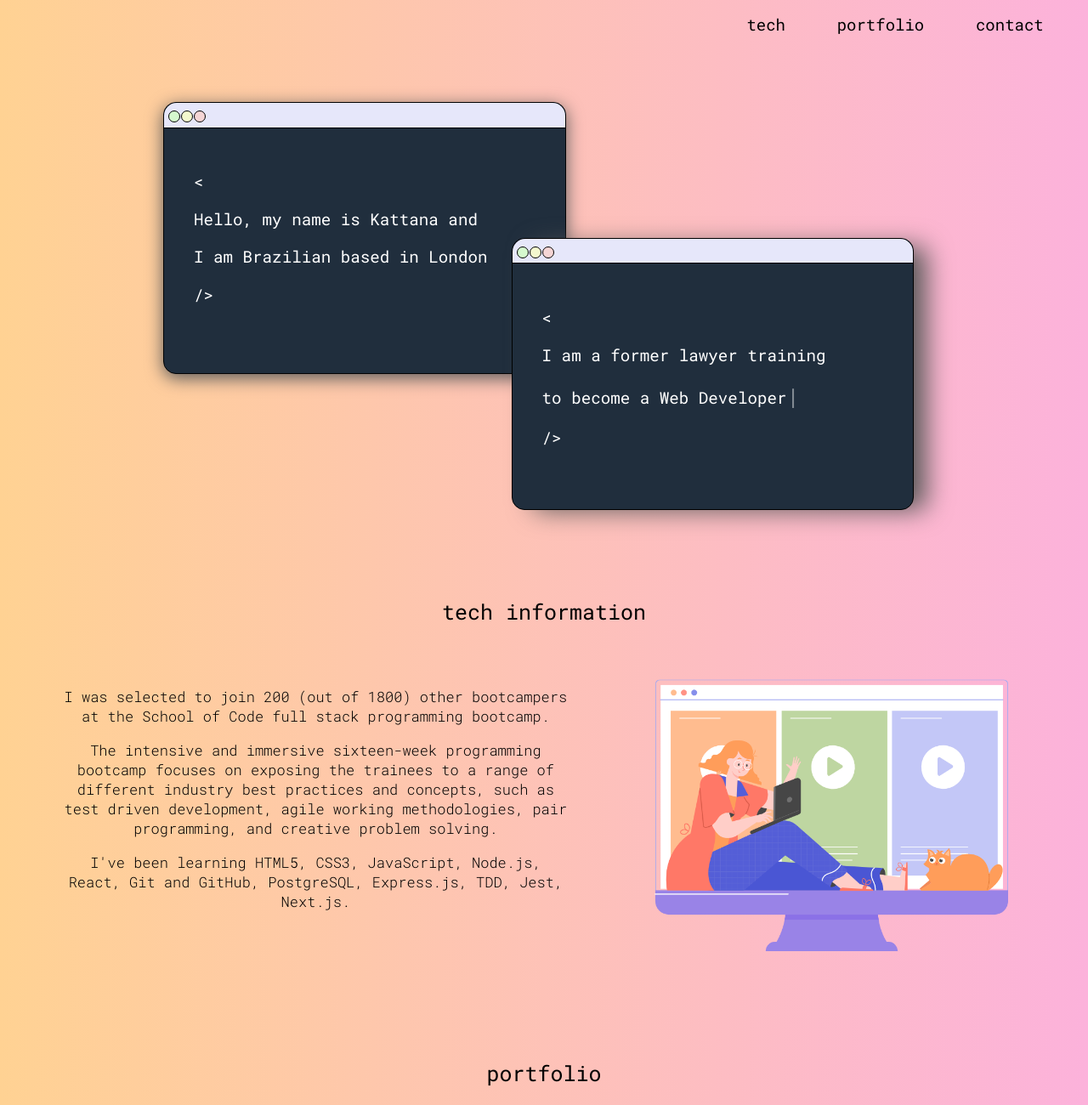
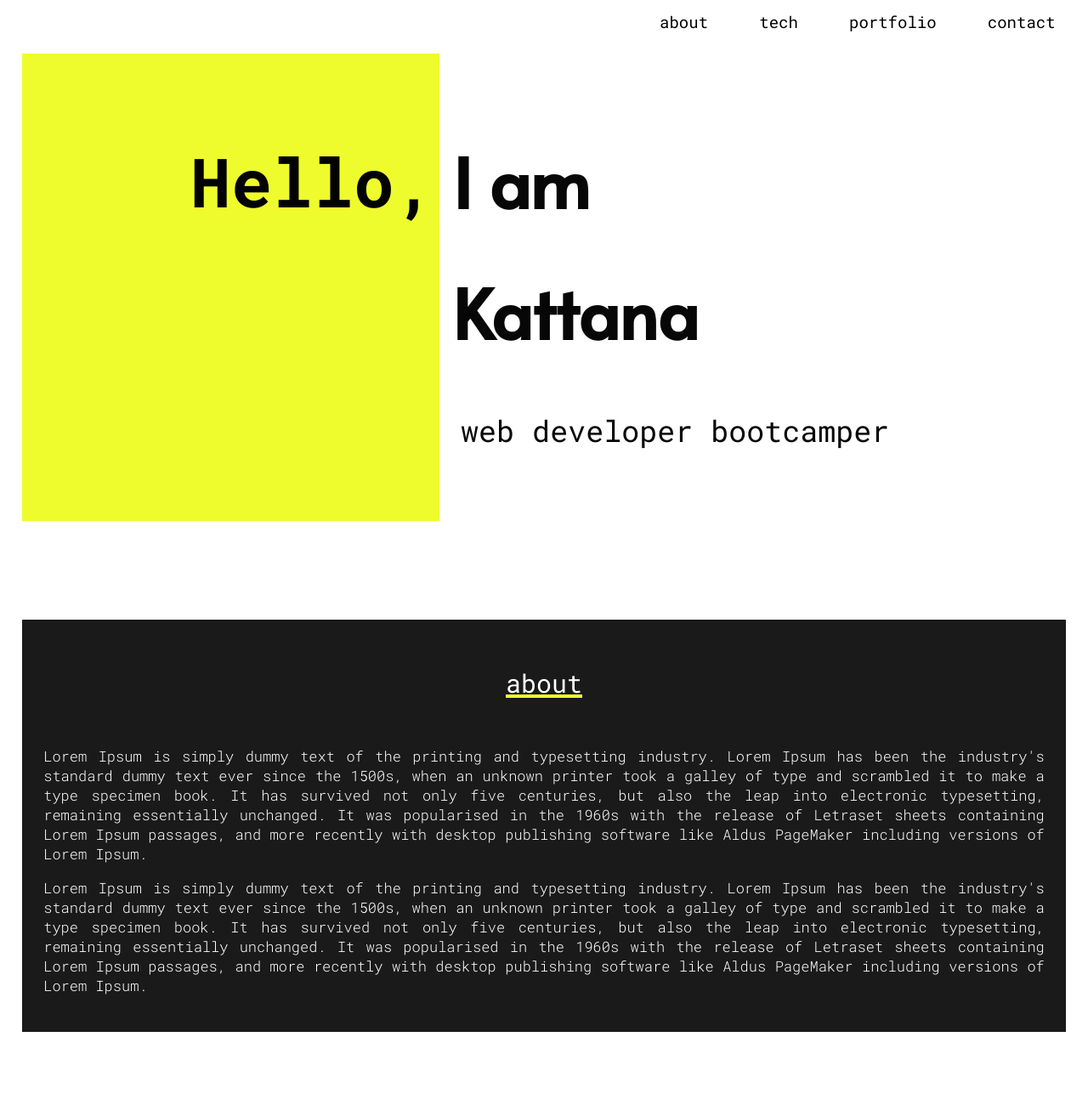
Before and after one commit to kattanaluz/portfolio1, a React app: page / in a window 1280 px wide. Shown: the top 1300 px of the page at 85% size. Built offline with nearby package versions, Linux system fonts and the light colour scheme.

Commit message:
Created new color scheme and design

```diff
--- /dev/null
+++ b/src/components/about/index.js
@@ -0,0 +1,37 @@
+import css from "./index.module.css";
+
+function About() {
+  return (
+    <div>
+      <div className={css.aboutWrapperDiv}>
+        <h2 className={css.aboutH2}>about</h2>
+        <div className={css.aboutParagraphs}>
+          <p>
+            Lorem Ipsum is simply dummy text of the printing and typesetting
+            industry. Lorem Ipsum has been the industry's standard dummy text
+            ever since the 1500s, when an unknown printer took a galley of type
+            and scrambled it to make a type specimen book. It has survived not
+            only five centuries, but also the leap into electronic typesetting,
+            remaining essentially unchanged. It was popularised in the 1960s
+            with the release of Letraset sheets containing Lorem Ipsum passages,
+            and more recently with desktop publishing software like Aldus
+            PageMaker including versions of Lorem Ipsum.
+          </p>
+          <p>
+            Lorem Ipsum is simply dummy text of the printing and typesetting
+            industry. Lorem Ipsum has been the industry's standard dummy text
+            ever since the 1500s, when an unknown printer took a galley of type
+            and scrambled it to make a type specimen book. It has survived not
+            only five centuries, but also the leap into electronic typesetting,
+            remaining essentially unchanged. It was popularised in the 1960s
+            with the release of Letraset sheets containing Lorem Ipsum passages,
+            and more recently with desktop publishing software like Aldus
+            PageMaker including versions of Lorem Ipsum.
+          </p>
+        </div>
+      </div>
+    </div>
+  );
+}
+
+export default About;
--- /dev/null
+++ b/src/components/about/index.module.css
@@ -0,0 +1,16 @@
+.aboutWrapperDiv {
+  background-color: rgba(0, 0, 0, 0.897);
+  color: white;
+  margin: 9% 2% 20px 2%;
+  padding: 2%;
+}
+
+.aboutH2 {
+  text-decoration: 4px underline rgb(238, 252, 46);
+  font-size: 30px;
+  font-weight: 400;
+}
+
+.aboutParagraphs {
+  text-align: justify;
+}
--- a/src/components/app/app.js
+++ b/src/components/app/app.js
@@ -3,12 +3,14 @@ import LandDisplay from "../landDisplay";
 import Nav from "../nav";
 import TechDisplay from "../techDisplay";
 import Portfolio from "../portfolio";
+import About from "../about";
 
 function App() {
   return (
     <div className="App">
       <Nav />
       <LandDisplay />
+      <About />
       <TechDisplay />
       <Portfolio />
     </div>
--- a/src/components/landDisplay/index.js
+++ b/src/components/landDisplay/index.js
@@ -3,7 +3,32 @@ import css from "./landDisplay.module.css";
 function LandDisplay() {
   return (
     <div>
-      <div className={css.firstRectangle}>
+      <div className={css.wrapper}>
+        <div className={css.left}>
+          <div className={css.landTextWrapper1}>
+            <span className={css.helloPart1}>
+              <p>Hello, </p>
+            </span>
+            <span className={css.helloPart2}>
+              <p></p>
+            </span>
+            <span className={css.helloPart3}>
+              <p></p>
+            </span>
+          </div>
+        </div>
+        <div className={css.right}>
+          <div className={css.landTextWrapper2}>
+            <span className={css.h1Span}>
+              <h1 className={css.h1FirstPart}>I am</h1>
+              <h1 className={css.h1SecondPart}>Kattana </h1>
+            </span>
+            <span className={css.h2Span}>
+              <h2>web developer bootcamper</h2>
+            </span>
+          </div>
+        </div>
+        {/* <div className={css.firstRectangle}>
           <div>
             <div className={css.firstTopRectangle}>
               <div className={css.firstRectangleCircle1}></div>
@@ -34,6 +59,7 @@ function LandDisplay() {
               <p>/&gt;</p>
             </div>
           </div>
+        </div> */}
       </div>
     </div>
   );
--- a/src/components/landDisplay/landDisplay.module.css
+++ b/src/components/landDisplay/landDisplay.module.css
@@ -1,6 +1,88 @@
 @import url("https://fonts.googleapis.com/css2?family=Roboto+Mono:ital,wght@0,100;0,200;0,300;0,400;0,500;0,600;0,700;1,100;1,200;1,300;1,400;1,500;1,600;1,700&display=swap");
+@import url("https://fonts.googleapis.com/css2?family=Alata&display=swap");
 
-.firstRectangle {
+.wrapper {
+  height: 550px;
+  width: auto;
+  margin-left: 2%;
+  margin-right: 2%;
+  margin-top: 1%;
+  display: flex;
+  flex-direction: row;
+}
+
+.left {
+  width: 40%;
+  height: 100%;
+  background-color: rgb(238, 252, 46);
+  text-align: end;
+  font-family: "Alata", sans-serif;
+  color: rgb(3, 3, 3);
+  line-height: 100px;
+}
+
+.right {
+  width: 60%;
+  height: 100%;
+  background-color: rgb(255, 255, 255);
+  text-align: start;
+  font-family: "Alata", sans-serif;
+  color: rgb(7, 7, 7);
+  font-size: 80px;
+  line-height: 100px;
+}
+
+.left p {
+  font-size: 80px;
+  font-weight: bolder;
+}
+
+.helloPart1 {
+  text-align: end;
+}
+
+/* .helloPart2 {
+  text-align: center;
+}
+
+.helloPart3 {
+  text-align: center;
+} */
+
+h1 {
+  font-size: 80px;
+  text-align: start;
+  margin-left: 5px;
+}
+
+.h1FirstPart {
+  margin-top: 80px;
+  margin-bottom: 50px;
+}
+
+.h1SecondPart {
+  /* text-align: center; */
+}
+
+.landTextWrapper1 {
+  margin-top: 100px;
+  margin-right: 5px;
+  margin-left: 110px;
+}
+
+.landTextWrapper2 {
+  margin-top: 100px;
+  margin-left: 10px;
+}
+
+.right h2 {
+  text-align: start;
+  margin-left: 10px;
+  font-size: 35px;
+  margin-top: -20px;
+}
+
+/* .firstRectangle {
   position: absolute;
   width: 37%;
   height: 320px;
@@ -157,3 +239,4 @@
     opacity: 0;
   }
 }
+ */
--- a/src/components/nav/index.js
+++ b/src/components/nav/index.js
@@ -2,6 +2,9 @@ import css from "./index.module.css";
 function Nav() {
   return (
     <nav className={css.navBar}>
+      <span>
+        <a>about</a>
+      </span>
       <span>
         <a>tech</a>
       </span>
--- a/src/components/nav/index.module.css
+++ b/src/components/nav/index.module.css
@@ -3,8 +3,10 @@
   flex-direction: row;
   justify-content: flex-end;
   gap: 5%;
-  margin: 0.8% 3% 0 0;
-  padding: 0.5%;
+  margin: 0 2% 0 2%;
+  padding: 1%;
+  /*   color: black;
+  border-bottom: 3px solid black; */
 }
 
 a {
@@ -13,5 +15,5 @@ a {
 }
 
 a:hover {
-  text-decoration: underline;
+  text-decoration: 5px underline rgb(238, 252, 46);
 }
--- a/src/components/portfolio/index.js
+++ b/src/components/portfolio/index.js
@@ -5,7 +5,7 @@ function Portfolio() {
     <div className={css.portfolioWrapper}>
       <h2>portfolio</h2>
       <div className={css.projectsDiv}>
-        <div>
+        <div className={css.drinkApp}>
           <a href="https://stoic-elion-211222.netlify.app/" target="_blank">
             <img src={drinkApp} alt="drink website" />
           </a>
--- a/src/components/portfolio/index.module.css
+++ b/src/components/portfolio/index.module.css
@@ -1,15 +1,20 @@
 .portfolioWrapper {
-  margin-top: -200px;
+  margin-top: 500px;
   margin-bottom: 200px;
+  background-color: rgb(238, 252, 46);
+  margin-left: 2%;
+  margin-right: 2%;
+  padding: 2%;
 }
 
 h2 {
   font-family: "Roboto Mono", monospace;
   text-align: center;
   padding: 5px;
-  font-size: 25px;
   font-weight: 400;
   margin-bottom: 50px;
+  text-decoration: 4px underline rgb(255, 255, 255);
+  font-size: 30px;
 }
 
 .projectsDiv {
@@ -19,10 +24,12 @@ h2 {
 }
 
 img {
-  border-radius: 10px;
+  border: 1px solid rgb(0, 0, 0);
+  border-radius: 2px;
   width: 450px;
 }
 
-img:hover {
-  width: 453px;
+.drinkApp {
+  padding: 2%;
+  background-color: rgb(255, 255, 255);
 }
--- a/src/components/techDisplay/index.js
+++ b/src/components/techDisplay/index.js
@@ -1,10 +1,10 @@
-import image from "./girl_and_laptop.png";
+import image from "./girl.png";
 import css from "./index.module.css";
 
 function TechDisplay() {
   return (
     <div>
-      <h2>tech information</h2>
+      <h2 className={css.h2Header}>tech information</h2>
       <div className={css.techDisplayWrapper}>
         <div className={css.textDiv}>
           <p>
@@ -24,7 +24,7 @@ function TechDisplay() {
           </p>
         </div>
         <div className={css.imgDiv}>
-          <img src={image} alt="girl with a laptop" />
+          <img className={css.imgTag} src={image} alt="girl with a laptop" />
         </div>
       </div>
     </div>
--- a/src/components/techDisplay/index.module.css
+++ b/src/components/techDisplay/index.module.css
@@ -1,10 +1,12 @@
-h2 {
-  margin-top: 650px;
+.h2Header {
+  margin-top: 150px;
   font-family: "Roboto Mono", monospace;
   text-align: center;
   padding: 5px;
-  font-size: 25px;
-  font-weight: 400;
+  font-size: 30px;
+  font-weight: 500;
+  text-decoration: 4px underline rgb(238, 252, 46);
+  font-size: 30px;
 }
 
 .techDisplayWrapper {
@@ -15,17 +17,18 @@ h2 {
 
 .textDiv {
   width: 50%;
-  text-align: center;
+  text-align: justify;
   margin-left: 5%;
 }
 
 .imgDiv {
-  width: 50%;
+  width: 10%;
 }
 
-img {
-  width: 420px;
-  margin-top: 0;
+.imgTag {
+  width: 400px;
+  margin-left: 50px;
+  border: none;
 }
 
 p {
--- a/src/index.css
+++ b/src/index.css
@@ -1,6 +1,3 @@
 body {
-  background: #ffd293;
-  background: -webkit-linear-gradient(left, #ffd293, #fcb2db);
-  background: -moz-linear-gradient(left, #ffd293, #fcb2db);
-  background: linear-gradient(to right, #ffd293, #fcb2db);
+  margin: 0;
 }
```
Also changed, not shown: src/components/portfolio/drink_app.png, src/components/techDisplay/girl.png (added), src/components/techDisplay/girl_and_laptop.png (deleted). Lines whose indentation alone changed are shown as unchanged.
